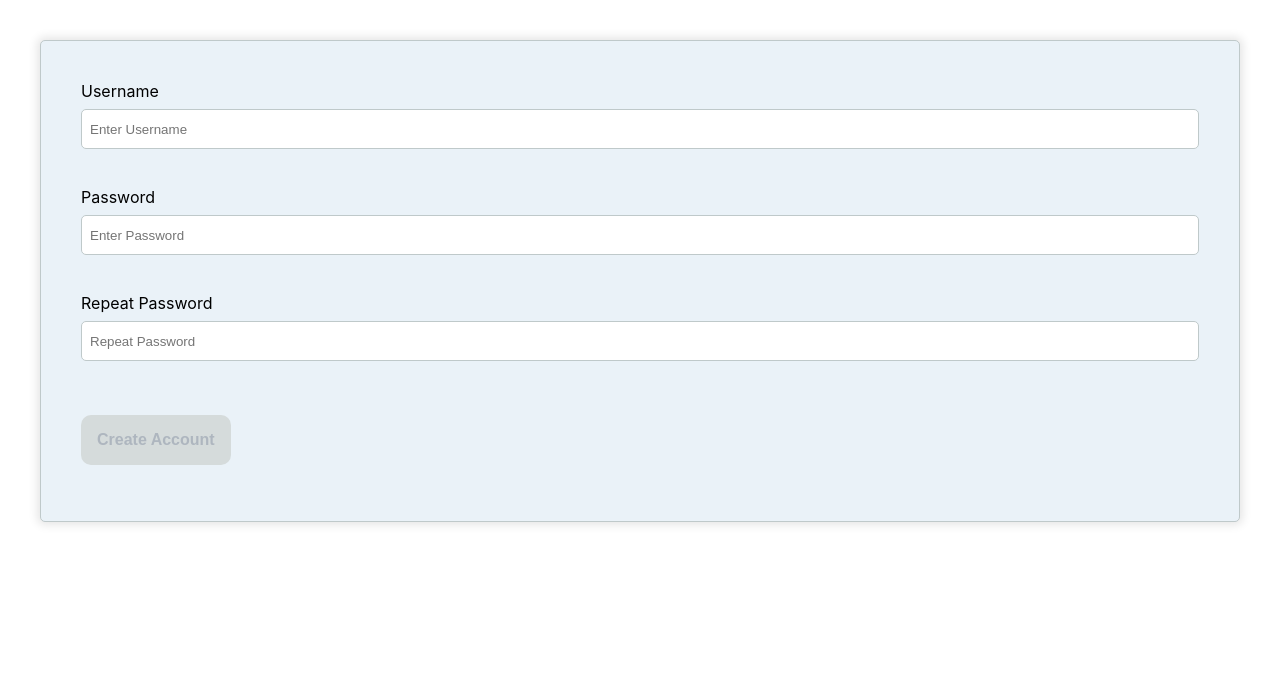
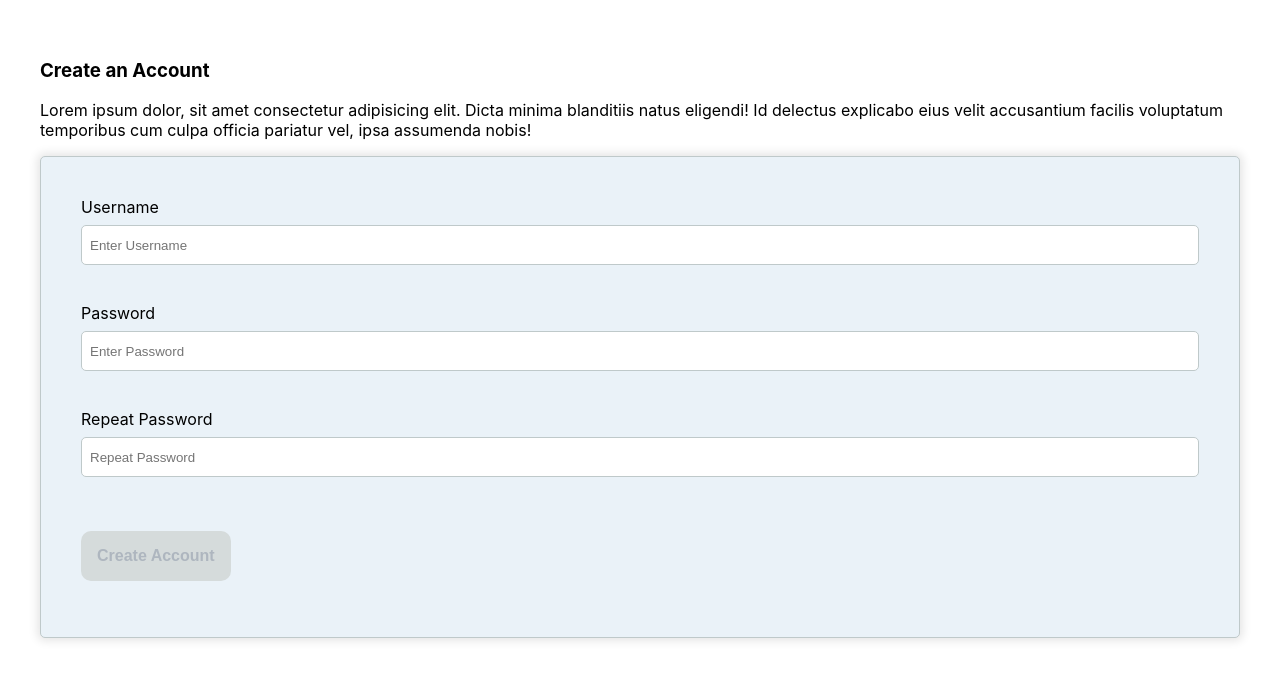
Before and after one commit to 1stBoltCrux/cuna-auto, a React (Create React App) app: page /new-account in a window 1280 px wide. Shown: the top 680 px of the page. Built offline with nearby package versions, Linux system fonts and the light colour scheme.

Commit message:
chore(dusting): some cleanup

```diff
--- a/src/App.tsx
+++ b/src/App.tsx
@@ -1,12 +1,8 @@
-import React from 'react';
-import  Landing  from './features/landing/Landing';
-import NewAccount from './features/new-account/NewAccount'
-import Disqualified from './features/disqualification/Disqualification'
-import {
-  BrowserRouter as Router,
-  Switch,
-  Route,
-} from "react-router-dom";
+import React from "react";
+import Landing from "./features/landing/Landing";
+import NewAccount from "./features/new-account/NewAccount";
+import Disqualified from "./features/disqualification/Disqualification";
+import { BrowserRouter as Router, Switch, Route } from "react-router-dom";
 
 function App() {
   return (
@@ -21,7 +17,6 @@ function App() {
         <Route path="/">
           <Landing />
         </Route>
-
       </Switch>
     </Router>
   );
--- a/src/features/new-account/NewAccount.tsx
+++ b/src/features/new-account/NewAccount.tsx
@@ -6,7 +6,7 @@ import {
   selectErrors,
   setUser,
   setErrors,
-  isValid
+  isValid,
 } from "./newAccountSlice";
 import Input from "../UI/input/Input";
 import Button from "../UI/button/Button";
@@ -17,7 +17,6 @@ const NewAccount = () => {
   const user = useSelector(selectUser);
   const errors = useSelector(selectErrors);
   const canSubmit = useSelector(isValid);
-
 
   const handleChange = (inputName: string, inputValue: string) => {
     validate(inputName, inputValue);
@@ -70,6 +69,13 @@ const NewAccount = () => {
 
   return (
     <StyledNewAccountContainer>
+      <h3>Create an Account</h3>
+      <p>
+        Lorem ipsum dolor, sit amet consectetur adipisicing elit. Dicta minima
+        blanditiis natus eligendi! Id delectus explicabo eius velit accusantium
+        facilis voluptatum temporibus cum culpa officia pariatur vel, ipsa
+        assumenda nobis!
+      </p>
       <div className="cuna-auto-loan-new-account-input-group">
         <Input
           placeholder="Enter Username"
@@ -95,9 +101,12 @@ const NewAccount = () => {
           handleChange={handleChange}
           errors={errors}
         ></Input>
-      <Button disabled={canSubmit} handleSubmit={() => alert("Account successfully created!")} text="Create Account"/>
+        <Button
+          disabled={canSubmit}
+          handleSubmit={() => alert("Account successfully created!")}
+          text="Create Account"
+        />
       </div>
-
     </StyledNewAccountContainer>
   );
 };
--- a/src/index.css
+++ b/src/index.css
@@ -1,15 +1,15 @@
 body {
   padding: 40px;
   margin: 0;
-  font-family: -apple-system, BlinkMacSystemFont, 'Segoe UI', 'Roboto', 'Oxygen',
-    'Ubuntu', 'Cantarell', 'Fira Sans', 'Droid Sans', 'Helvetica Neue',
+  font-family: -apple-system, BlinkMacSystemFont, "Segoe UI", "Roboto", "Oxygen",
+    "Ubuntu", "Cantarell", "Fira Sans", "Droid Sans", "Helvetica Neue",
     sans-serif;
   -webkit-font-smoothing: antialiased;
   -moz-osx-font-smoothing: grayscale;
 }
 
 code {
-  font-family: source-code-pro, Menlo, Monaco, Consolas, 'Courier New',
+  font-family: source-code-pro, Menlo, Monaco, Consolas, "Courier New",
     monospace;
 }
 
```
Also changed, not shown: 2 other files (tests, documents, lock files or other folders). Lines whose indentation alone changed are shown as unchanged.
